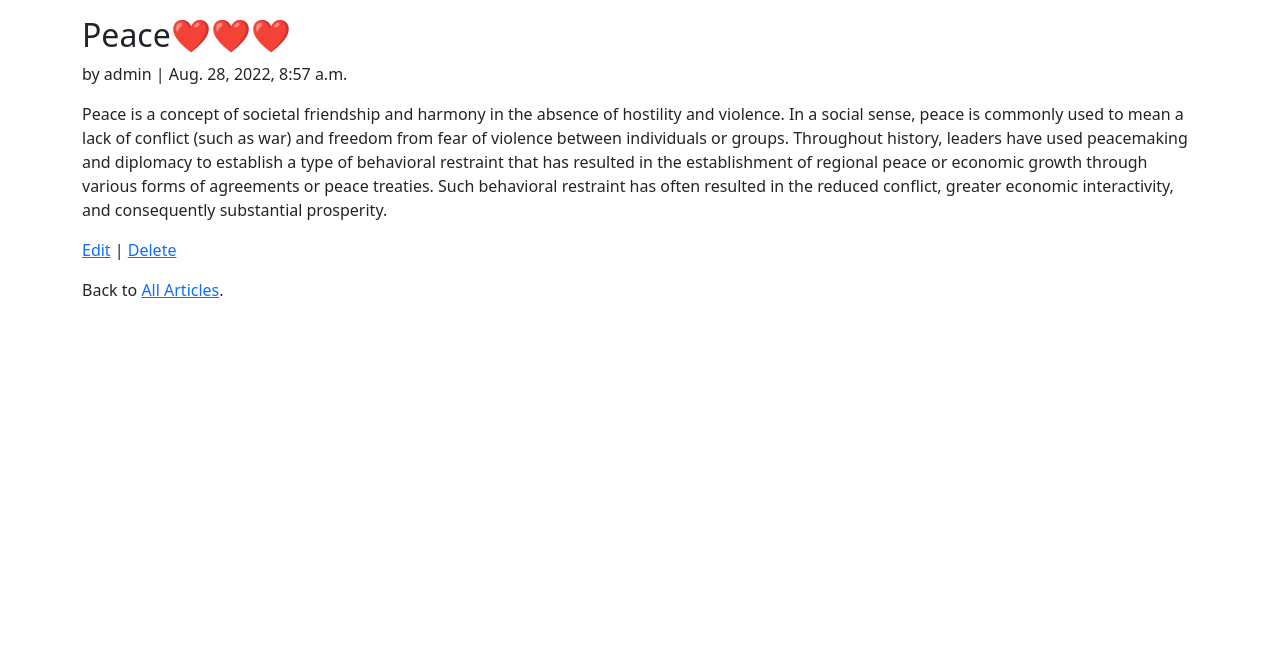
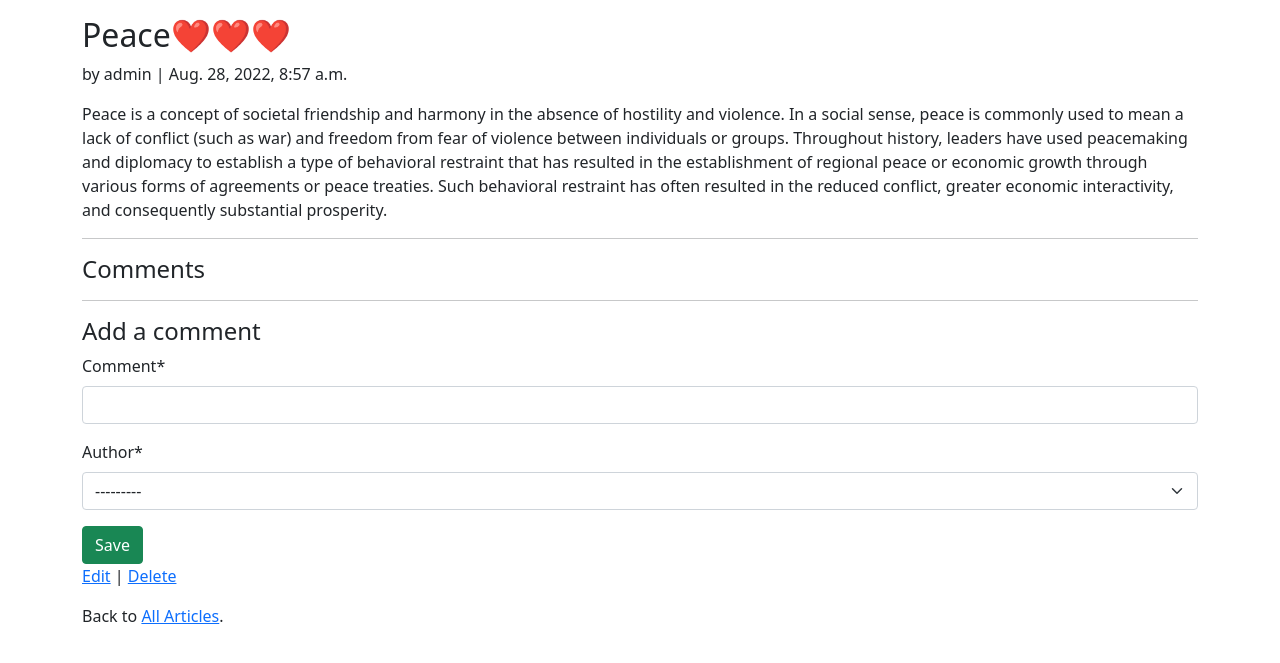
Before and after one commit to Joe606/news, a Django app: page /articles/2/ in a window 1280 px wide. Shown: the part 73-736 px from the top of the page. Run offline with Django 4.2, Linux system fonts and the light colour scheme; a user stored in the database is signed in; data comes from the database, SQL or seed files in the repository; both versions use the stored data as it was after the commit; some libraries are stand-ins or nearby versions.

Commit message:
+comment

```diff
--- /dev/null
+++ b/articles/forms.py
@@ -0,0 +1,6 @@
+from django import forms
+from .models import Comment
+class CommentForm(forms.ModelForm):
+    class Meta:
+        model = Comment
+        fields = ("comment", "author")
--- a/articles/models.py
+++ b/articles/models.py
@@ -14,3 +14,14 @@
 
     def get_absolute_url(self):
         return reverse('article_detail', kwargs={'pk': self.pk})
+
+class Comment(models.Model):
+    article = models.ForeignKey(Article, on_delete=models.CASCADE)
+    comment = models.CharField(max_length=140)
+    author = models.ForeignKey(settings.AUTH_USER_MODEL, on_delete=models.CASCADE)
+
+    def __str__(self):
+        return self.comment
+
+    def get_absolute_url(self):
+        return reverse('article_list')
--- a/articles/views.py
+++ b/articles/views.py
@@ -1,21 +1,39 @@
 from django.shortcuts import render
 
 # Create your views here.
-from django.views.generic import ListView, DetailView
+from django.contrib.auth.mixins import (LoginRequiredMixin, UserPassesTestMixin)
+from django.views.generic import ListView, DetailView, FormView
+from django.views.generic.detail import SingleObjectMixin
 from django.views.generic.edit import (UpdateView, DeleteView, CreateView)
-from django.urls import reverse_lazy
+from django.urls import reverse_lazy, reverse
+
 from .models import Article
+from .forms import CommentForm
+from django.views import View
 
-
-class ArticleListView(ListView):
+class ArticleListView(LoginRequiredMixin, ListView):
     model = Article
     template_name = 'article_list.html'
 
-class ArticleDetailView(DetailView):
+# class ArticleDetailView(LoginRequiredMixin, DetailView):
+class ArticleDetailView(LoginRequiredMixin, View):
     model = Article
     template_name = 'article_detail.html'
 
-class ArticleUpdateView(UpdateView):
+    def get_context_data(self, **kwargs): # new
+        context = super().get_context_data(**kwargs)
+        context['form'] = CommentForm()
+        return context
+
+    def get(self, request, *args, **kwargs):
+        view = CommentGet.as_view()
+        return view(request, *args, **kwargs)
+
+    def post(self, request, *args, **kwargs):
+        view = CommentPost.as_view()
+        return view(request, *args, **kwargs)
+
+class ArticleUpdateView(LoginRequiredMixin, UserPassesTestMixin, UpdateView):
     model = Article
     fields = (
         'title',
@@ -23,16 +41,56 @@
     )
     template_name = 'article_edit.html'
 
-class ArticleDeleteView(DeleteView):
+    def test_func(self):
+        obj = self.get_object()
+        return obj.author == self.request.user
+
+class ArticleDeleteView(LoginRequiredMixin, UserPassesTestMixin, DeleteView):
     model = Article
     template_name = 'article_delete.html'
     success_url = reverse_lazy('article_list')
 
-class ArticleCreateView(CreateView):
+    def test_func(self):
+        obj =self.get_object()
+        return obj.author == self.request.user
+
+class ArticleCreateView(LoginRequiredMixin, CreateView):
     model = Article
     template_name = 'article_new.html'
     fields = (
         'title',
         'body',
-        'author',
+        # 'author',
     )
+
+    def form_valid(self, form):
+        form.instance.author = self.request.user
+        return super().form_valid(form)
+
+class CommentGet(DetailView): # new
+    model = Article
+    template_name = "article_detail.html"
+
+    def get_context_data(self, **kwargs):
+        context = super().get_context_data(**kwargs)
+        context["form"] = CommentForm()
+        return context
+
+class CommentPost(SingleObjectMixin, FormView): # new
+    model = Article
+    form_class = CommentForm
+    template_name = "article_detail.html"
+
+    def post(self, request, *args, **kwargs):
+        self.object = self.get_object()
+        return super().post(request, *args, **kwargs)
+
+    def form_valid(self, form):
+        comment = form.save(commit=False)
+        comment.article = self.object
+        comment.save()
+        return super().form_valid(form)
+
+    def get_success_url(self):
+        article = self.get_object()
+        return reverse("article_detail", kwargs={"pk": article.pk})
--- a/templates/article_detail.html
+++ b/templates/article_detail.html
@@ -1,5 +1,6 @@
 <!-- templates/article_detail.html -->
 {% extends 'base.html' %}
+{% load crispy_forms_tags %}
 
 {% block content %}
 <div class="article-entry">
@@ -7,7 +8,22 @@
     <p>by {{object.author }} | {{ object.date }}</p>
     <p>{{ object.body }}</p>
 </div>
+<!-- Changes start here! -->
+<hr>
+<h4>Comments</h4>
+{% for comment in article.comment_set.all %}
+    <p>{{ comment.author }} &middot; {{ comment }}</p>
+{% endfor %}
+<hr>
 
+<h4>Add a comment</h4>
+<form action="" method="post">
+    {% csrf_token %}
+    {{ form|crispy }}
+    <button class="btn btn-success ml-2" type="submit">Save</button>
+</form>
+
+<!-- Changes end here! -->
 <p>
     <a href="{% url 'article_edit' article.pk %}">Edit</a> |
     <a href="{% url 'article_delete' article.pk %}">Delete</a>
```
Also changed, not shown: articles/admin.py (+11 -2 lines), templates/article_list.html (+11 -3 lines), articles/migrations/0002_comment.py (added), db.sqlite3, 2 other files. Lines whose indentation alone changed are shown as unchanged.
